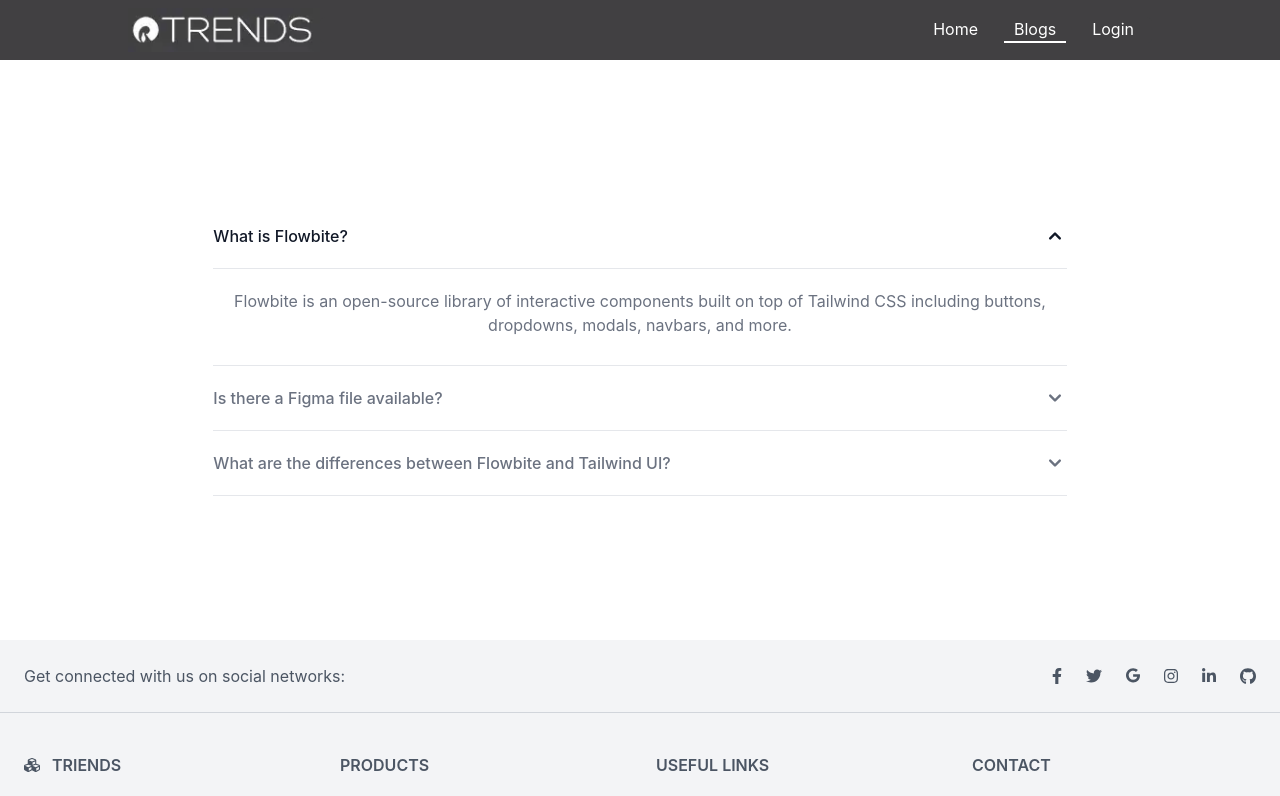
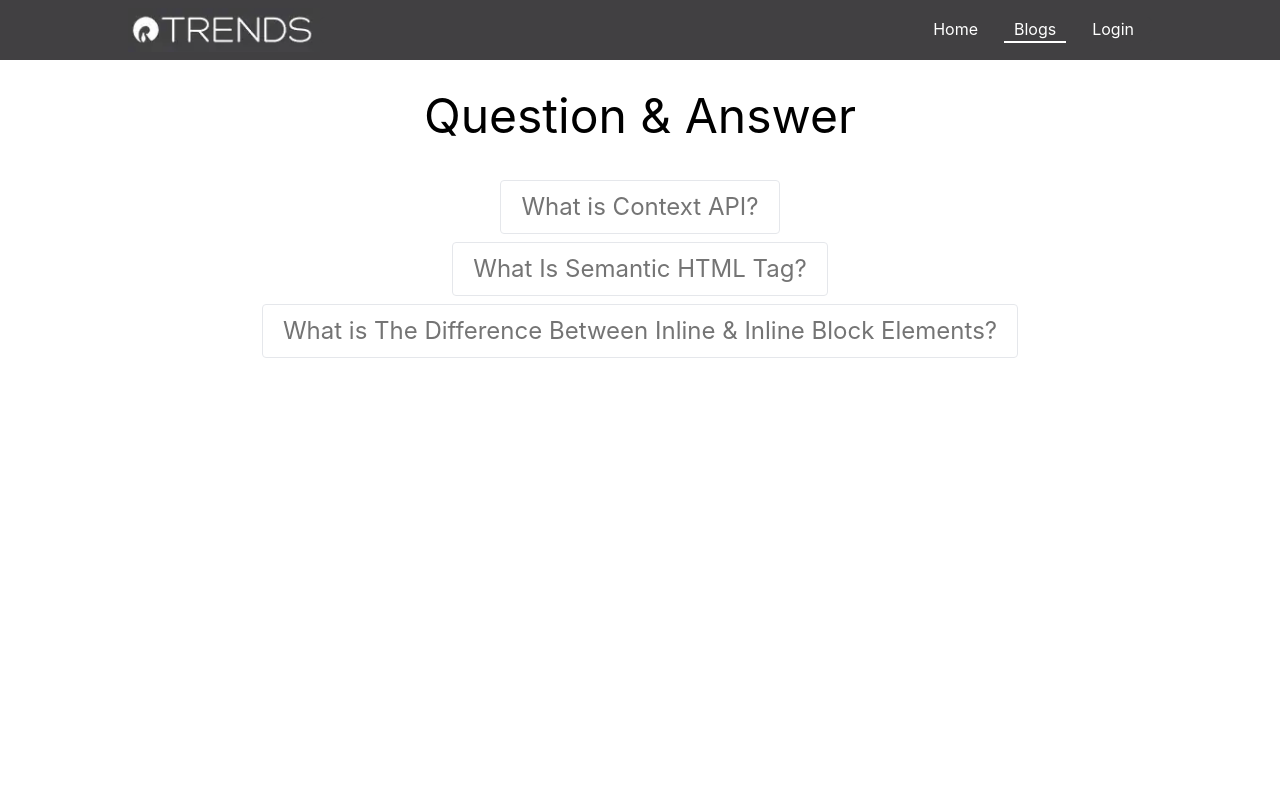
Before and after one commit to Developer-Rakib/trends-client, a React (Create React App) app: page /blogs in a window 1280 px wide. Shown: the top 796 px of the page. Built offline with nearby package versions, Linux system fonts and the light colour scheme; no server answers.

Commit message:
jwt added complete

```diff
--- a/package.json
+++ b/package.json
@@ -10,10 +10,12 @@
     "firebase": "^9.7.0",
     "flowbite": "^1.4.4",
     "react": "^18.0.0",
+    "react-accessible-accordion": "^5.0.0",
     "react-dom": "^18.0.0",
     "react-firebase-hooks": "^5.0.3",
     "react-hot-toast": "^2.2.0",
     "react-icons": "^4.3.1",
+    "react-reveal": "^1.2.2",
     "react-router-dom": "^6.3.0",
     "react-scripts": "5.0.1",
     "sweetalert2": "^11.4.10",
--- /dev/null
+++ b/src/Pages/Blogs/Blogs.css
@@ -0,0 +1,35 @@
+.blog-contaner {
+    height: 90vh;
+}
+
+.blog-contaner h4 {
+    padding: 10px 0px;
+    color: #747474;
+}
+
+.blog-contaner p {
+    margin: 15px 0;
+    background: #32b3ea;
+    color: white;
+    padding: 20px 50px;
+    width: 50%;
+}
+
+@media (max-width: 600px) {
+    .blog-contaner {
+        height: auto;
+        width: 95%;
+        margin: 0 auto;
+    }
+
+    .blog-contaner h4 {
+        padding: 5px 0px;
+        width: 95%;
+    }
+
+    .blog-contaner p {
+        margin: 10px 0;
+        padding: 15px 10px;
+        width: 90%;
+    }
+}
--- a/src/Pages/Blogs/Blogs.js
+++ b/src/Pages/Blogs/Blogs.js
@@ -1,45 +1,71 @@
 import React from 'react';
+import './Blogs.css'
+import { Fade } from "react-reveal"
+import {
+    Accordion,
+    AccordionItem,
+    AccordionItemHeading,
+    AccordionItemButton,
+    AccordionItemPanel,
+} from 'react-accessible-accordion';
+
+
 
 const Blogs = () => {
     return (
 
-        <div className='sm:w-8/12 w-10/12 mx-auto my-32  sm:my-36'>
-            <div id="accordion-flush" data-accordion="collapse" data-active-classes="bg-white dark:bg-gray-900 text-gray-900 dark:text-white" data-inactive-classes="text-gray-500 dark:text-gray-400">
-                <h2 id="accordion-flush-heading-1">
-                    <button type="button" className="flex justify-between items-center py-5 w-full font-medium  border-b border-gray-200 dark:border-gray-700 bg-white dark:bg-gray-900 text-gray-900 dark:text-white" data-accordion-target="#accordion-flush-body-1" aria-expanded="true" aria-controls="accordion-flush-body-1">
-                        <span>What is Flowbite?</span>
-                        <svg data-accordion-icon="" className="w-6 h-6 rotate-180 shrink-0" fill="currentColor" viewBox="0 0 20 20" xmlns="http://www.w3.org/2000/svg"><path fillRule="evenodd" d="M5.293 7.293a1 1 0 011.414 0L10 10.586l3.293-3.293a1 1 0 111.414 1.414l-4 4a1 1 0 01-1.414 0l-4-4a1 1 0 010-1.414z" clipRule="evenodd"></path></svg>
-                    </button>
-                </h2>
-                <div id="accordion-flush-body-1" className="" aria-labelledby="accordion-flush-heading-1">
-                    <div className="py-5 border-b border-gray-200 dark:border-gray-700">
-                        <p className="mb-2 text-gray-500 dark:text-gray-400">Flowbite is an open-source library of interactive components built on top of Tailwind CSS including buttons, dropdowns, modals, navbars, and more.</p>
+        <div className=''>
 
-                    </div>
-                </div>
-                <h2 id="accordion-flush-heading-2">
-                    <button type="button" className="flex justify-between items-center py-5 w-full font-medium text-left text-gray-500 border-b border-gray-200 dark:border-gray-700 dark:text-gray-400" data-accordion-target="#accordion-flush-body-2" aria-expanded="false" aria-controls="accordion-flush-body-2">
-                        <span>Is there a Figma file available?</span>
-                        <svg data-accordion-icon="" className="w-6 h-6 shrink-0" fill="currentColor" viewBox="0 0 20 20" xmlns="http://www.w3.org/2000/svg"><path fillRule="evenodd" d="M5.293 7.293a1 1 0 011.414 0L10 10.586l3.293-3.293a1 1 0 111.414 1.414l-4 4a1 1 0 01-1.414 0l-4-4a1 1 0 010-1.414z" clipRule="evenodd"></path></svg>
-                    </button>
-                </h2>
-                <div id="accordion-flush-body-2" className="hidden" aria-labelledby="accordion-flush-heading-2">
-                    <div className="py-5 border-b border-gray-200 dark:border-gray-700">
-                        <p className="mb-2 text-gray-500 dark:text-gray-400">Flowbite is first conceptualized and designed using the Figma software so everything you see in the library has a design equivalent in our Figma file.</p>
-                    </div>
-                </div>
-                <h2 id="accordion-flush-heading-3">
-                    <button type="button" className="flex justify-between items-center py-5 w-full font-medium text-left text-gray-500 border-b border-gray-200 dark:border-gray-700 dark:text-gray-400" data-accordion-target="#accordion-flush-body-3" aria-expanded="false" aria-controls="accordion-flush-body-3">
-                        <span>What are the differences between Flowbite and Tailwind UI?</span>
-                        <svg data-accordion-icon="" className="w-6 h-6 shrink-0" fill="currentColor" viewBox="0 0 20 20" xmlns="http://www.w3.org/2000/svg"><path fillRule="evenodd" d="M5.293 7.293a1 1 0 011.414 0L10 10.586l3.293-3.293a1 1 0 111.414 1.414l-4 4a1 1 0 01-1.414 0l-4-4a1 1 0 010-1.414z" clipRule="evenodd"></path></svg>
-                    </button>
-                </h2>
-                <div id="accordion-flush-body-3" className="hidden" aria-labelledby="accordion-flush-heading-3">
-                    <div className="py-5 border-b border-gray-200 dark:border-gray-700">
-                        <p className="mb-2 text-gray-500 dark:text-gray-400">The main difference is that the core components from Flowbite are open source under the MIT license, whereas Tailwind UI is a paid product. Another difference is that Flowbite relies on smaller and standalone components, whereas Tailwind UI offers sections of pages.</p>
-                    </div>
-                </div>
-            </div>
+            <h2 className="text-3xl sm:text-5xl py-8">Question & Answer</h2>
+            <Accordion className='blog-contaner'>
+
+                <Fade left>
+                    <AccordionItem className='my-2'>
+                        <AccordionItemHeading className='border inline-block rounded px-5'>
+                            <AccordionItemButton>
+                                <h4 className='text-lg sm:text-2xl'>What is Context API?</h4>
+                            </AccordionItemButton>
+                        </AccordionItemHeading>
+                        <AccordionItemPanel>
+                            <p className='inline-block rounded py-'>
+                                The React Context API is a way for a React app to effectively produce global variables that can be passed around. This is the alternative to "prop drilling" or moving props from grandparent to child to parent, and so on. Context is also touted as an easier, lighter approach to state management using Redux.The Context API can be used to share data with multiple components, without having to pass data through props manually. For example, some use cases the Context API is ideal for: theming, user language, authentication, etc.
+                            </p>
+                        </AccordionItemPanel>
+                    </AccordionItem>
+                </Fade>
+
+                <Fade right>
+                    <AccordionItem className='my-2'>
+                        <AccordionItemHeading className='border inline-block rounded px-5'>
+                            <AccordionItemButton>
+                                <h4 className='text-lg sm:text-2xl'>What Is Semantic HTML Tag?</h4>
+                            </AccordionItemButton>
+                        </AccordionItemHeading>
+                        <AccordionItemPanel>
+                            <p className='inline-block rounded py-'>
+                                HTML was originally created as a markup language to describe documents on the early internet. As the internet grew and was adopted by more people, its needs changed.Where the internet was originally intended for sharing scientific documents, now people wanted to share other things as well. Very quickly, people started wanting to make the web look nicer.Because the web was not initially built to be designed, programmers used different hacks to get things laid out in different ways. Rather than using the table tag describe information using a table, programmers would use them to position other elements on a page.As the use of visually designed layouts progressed, programmers started to use a generic “non-semantic” tag like div.They would often give these elements a class or id attribute to describe their purpose.As HTML5 is still relatively new, this use of non-semantic elements is still very common on websites today.
+                            </p>
+                        </AccordionItemPanel>
+                    </AccordionItem>
+                </Fade>
+
+                <Fade left>
+                    <AccordionItem className='my-2'>
+                        <AccordionItemHeading className='border inline-block rounded px-5'>
+                            <AccordionItemButton>
+                                <h4 className='text-lg sm:text-2xl'>What is The Difference Between Inline & Inline Block Elements?</h4>
+                            </AccordionItemButton>
+                        </AccordionItemHeading>
+                        <AccordionItemPanel>
+                            <p className='inline-block rounded py-'>
+                                Inline The element doesn't start on a new line and only occupy just the width it requires. You can't set the width or height. inline-block It's formatted just like the inline element, where it doesn't start on a new line. BUT, you can set width and height values.
+                            </p>
+                        </AccordionItemPanel>
+                    </AccordionItem>
+                </Fade>
+
+
+            </Accordion>
         </div>
 
     );
--- a/src/Pages/Login/Login.js
+++ b/src/Pages/Login/Login.js
@@ -29,9 +29,7 @@ const Login = () => {
         await signInWithEmailAndPassword(email, pass)
         const { data } = await axios.post('http://localhost:5000/login', { email })
         localStorage.setItem('accessToken', data.accessToken)
-        // navigate(from, { replace: true });
-        // toast.success("Login Successfull!", { id: "signin" })
-        console.log(data);
+        // console.log(data);
 
 
     }
--- a/src/Pages/Reviews/Reviews.js
+++ b/src/Pages/Reviews/Reviews.js
@@ -39,6 +39,7 @@ const Reviews = () => {
                 className="mySwiper"
             >
                 <SwiperSlide>
+
                     <div className='py-4 sm:py-10'>
                         <div className='reveiw'>
                             <p className=''>Was a little nervous to order because company out of USA. But boy am I glad I did!.The clothing is true to size, fabrics are great and styles up to date and GREAT prices. Glad I took the chance, now I'm a happy returning customer.</p>
--- a/src/Pages/SocialLogin/SocialLogin.js
+++ b/src/Pages/SocialLogin/SocialLogin.js
@@ -1,3 +1,4 @@
+import axios from 'axios';
 import React, { useEffect } from 'react';
 import { useSignInWithGoogle } from 'react-firebase-hooks/auth';
 import toast from 'react-hot-toast';
@@ -32,6 +33,13 @@ const SocialLogin = () => {
 
     useEffect(() => {
         if (user) {
+
+            (async () => {
+                const email = user.user.email;
+                const { data } = await axios.post('http://localhost:5000/login', { email })
+                localStorage.setItem('accessToken', data.accessToken)
+                console.log(data);
+            })()
             navigate(from, { replace: true });
             toast.success('SignUp Successfully!', { id: "social_login" })
         }
@@ -39,10 +47,12 @@ const SocialLogin = () => {
 
 
     const handleGoogleSignin = () => {
+
         signInWithGoogle()
             .then(() => {
 
             })
+
 
     }
     return (
--- /dev/null
+++ b/src/api/axiosPrivate.js
@@ -0,0 +1,28 @@
+import axios from "axios";
+
+const axiosPrivate = axios.create();
+
+// Add a request interceptor
+axiosPrivate.interceptors.request.use(function (config) {
+    // Do something before request is sent
+    if (!config.headers.authorization) {
+        config.headers.authorization = `Bearer ${localStorage.getItem("accessToken")}`
+    }
+    return config;
+}, function (error) {
+    // Do something with request error
+    return Promise.reject(error);
+});
+
+// Add a response interceptor
+axiosPrivate.interceptors.response.use(function (response) {
+    // Any status code that lie within the range of 2xx cause this function to trigger
+    // Do something with response data
+    return response;
+}, function (error) {
+    // Any status codes that falls outside the range of 2xx cause this function to trigger
+    // Do something with response error
+    return Promise.reject(error);
+});
+
+export default axiosPrivate
```
Also changed, not shown: src/Pages/MyItems/MyItems.js (+25 -14 lines), 1 other file (tests, documents, lock files or other folders).
